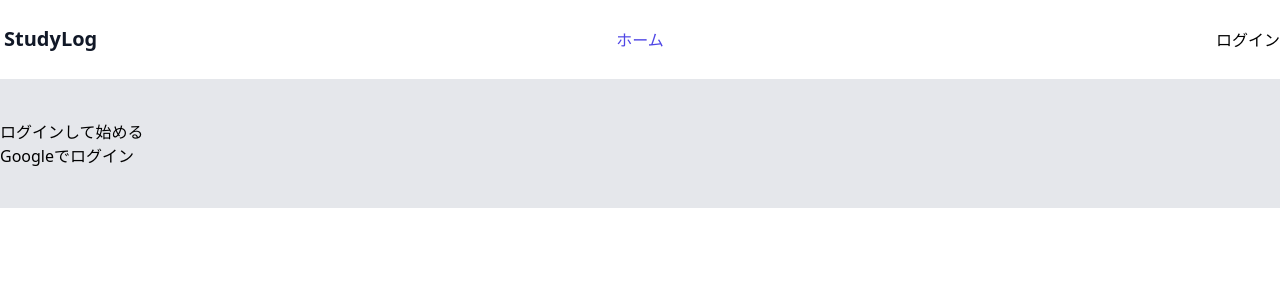
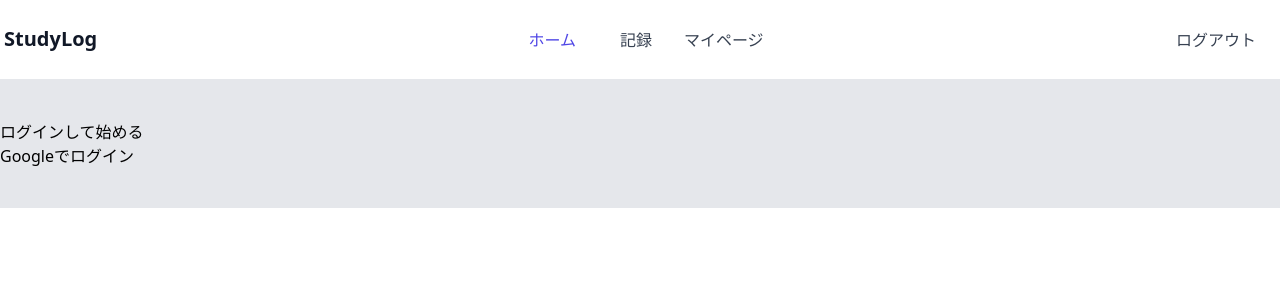
Before and after one commit to bmstyojaop/study-log, a React (Create React App) app: page /login in a window 1280 px wide. Shown: the top 300 px of the page. Built offline with nearby package versions, Linux system fonts and the light colour scheme; no server answers; sample sign-in values are in the browser's storage.

Commit message:
:bug: リロードするとログイン状態が解除される問題を解消

```diff
--- a/src/App.tsx
+++ b/src/App.tsx
@@ -1,4 +1,6 @@
-import React, { useState } from "react";
+import type { User } from "@firebase/auth";
+import { getAuth, onAuthStateChanged } from "firebase/auth";
+import React, { useEffect, useState } from "react";
 import { Link, Route, Routes } from "react-router-dom";
 
 import { SignIn } from "./components/SignIn";
@@ -9,15 +11,22 @@ import { MyPage } from "./routes/MyPage";
 import { RecordStudy } from "./routes/RecordStudy";
 
 const App = () => {
-  const [isAuth, setIsAuth] = useState(false);
+  const [user, setUser] = useState<User | null>(null);
+
+  useEffect(() => {
+    return onAuthStateChanged(getAuth(), (user: User | null) => {
+      setUser(user);
+      console.log(user?.displayName);
+    });
+  }, []);
   return (
     <Routes>
-      <Route path="/" element={<Layout isAuth={isAuth} setIsAuth={setIsAuth} />}>
+      <Route path="/" element={<Layout user={user} />}>
         <Route index element={<Home />} />
-        <Route path="my-page" element={<MyPage isAuth={isAuth} />} />
-        <Route path="record-study" element={<RecordStudy isAuth={isAuth} />}></Route>
-        <Route path="/login" element={<SignIn setIsAuth={setIsAuth} />}></Route>
-        <Route path="/logout" element={<SignOut setIsAuth={setIsAuth} />}></Route>
+        <Route path="my-page" element={<MyPage user={user} />} />
+        <Route path="record-study" element={<RecordStudy user={user} />}></Route>
+        <Route path="/login" element={<SignIn />}></Route>
+        <Route path="/logout" element={<SignOut />}></Route>
         <Route path="*" element={<NoMatch />} />
       </Route>
     </Routes>
@@ -27,9 +36,9 @@ const App = () => {
 function NoMatch() {
   return (
     <div>
-      <h2>Nothing to see here!</h2>
+      <h2>ページが見つかりませんでした。</h2>
       <p>
-        <Link to="/">Go to the home page</Link>
+        <Link to="/">ホームに戻る</Link>
       </p>
     </div>
   );
--- a/src/components/Header.tsx
+++ b/src/components/Header.tsx
@@ -1,19 +1,18 @@
+import type { User } from "@firebase/auth";
 import { signOut } from "firebase/auth";
-import React, { Dispatch, FC, SetStateAction } from "react";
+import React, { FC } from "react";
 import { Link, useNavigate } from "react-router-dom";
 
 import { auth } from "../firebase";
 
 type HeaderProps = {
-  isAuth: boolean;
-  setIsAuth: Dispatch<SetStateAction<boolean>>;
+  user: User | null;
 };
-export const Header: FC<HeaderProps> = ({ isAuth, setIsAuth }) => {
+
+export const Header: FC<HeaderProps> = ({ user }) => {
   const navigate = useNavigate();
   const signOutGoogle = () => {
     signOut(auth).then(() => {
-      localStorage.clear();
-      setIsAuth(false);
       navigate("/");
     });
   };
@@ -34,7 +33,7 @@ export const Header: FC<HeaderProps> = ({ isAuth, setIsAuth }) => {
             >
               ホーム
             </Link>
-            {isAuth ? (
+            {user ? (
               <>
                 <Link
                   to="/record-study"
@@ -52,7 +51,7 @@ export const Header: FC<HeaderProps> = ({ isAuth, setIsAuth }) => {
             ) : null}
           </nav>
           <nav className="flex w-full flex-col items-start justify-end pt-4 md:w-1/3 md:flex-row md:items-center md:py-0">
-            {isAuth ? (
+            {user ? (
               <button
                 onClick={signOutGoogle}
                 className="mr-0 w-full px-3 py-2 text-gray-700 md:mr-2 md:w-auto lg:mr-3"
--- a/src/components/SignIn.tsx
+++ b/src/components/SignIn.tsx
@@ -1,18 +1,12 @@
 import { signInWithPopup } from "firebase/auth";
-import { Dispatch, FC, SetStateAction } from "react";
 import { useNavigate } from "react-router-dom";
 
 import { auth, provider } from "../firebase";
 
-type SignInProps = {
-  setIsAuth: Dispatch<SetStateAction<boolean>>;
-};
-export const SignIn: FC<SignInProps> = ({ setIsAuth }) => {
+export const SignIn = () => {
   const navigate = useNavigate();
   const loginWithGoogle = () => {
     signInWithPopup(auth, provider).then(() => {
-      localStorage.setItem("isAuth", "true");
-      setIsAuth(true);
       navigate("/");
     });
   };
--- a/src/components/SignOut.tsx
+++ b/src/components/SignOut.tsx
@@ -1,18 +1,12 @@
 import { signOut } from "firebase/auth";
-import { Dispatch, FC, SetStateAction } from "react";
 import { useNavigate } from "react-router-dom";
 
 import { auth } from "../firebase";
 
-type signOutProps = {
-  setIsAuth: Dispatch<SetStateAction<boolean>>;
-};
-export const SignOut: FC<signOutProps> = ({ setIsAuth }) => {
+export const SignOut = () => {
   const navigate = useNavigate();
   const signOutGoogle = () => {
     signOut(auth).then(() => {
-      localStorage.clear();
-      setIsAuth(false);
       navigate("/signin");
     });
   };
--- a/src/routes/Layout.tsx
+++ b/src/routes/Layout.tsx
@@ -1,17 +1,17 @@
-import React, { Dispatch, FC, SetStateAction } from "react";
+import type { User } from "@firebase/auth";
+import React, { FC } from "react";
 import { Outlet } from "react-router-dom";
 
 import { Header } from "../components/Header";
 
 type layoutProps = {
-  isAuth: boolean;
-  setIsAuth: Dispatch<SetStateAction<boolean>>;
+  user: User | null;
 };
 
-export const Layout: FC<layoutProps> = ({ isAuth, setIsAuth }) => {
+export const Layout: FC<layoutProps> = ({ user }) => {
   return (
     <div>
-      <Header isAuth={isAuth} setIsAuth={setIsAuth} />
+      <Header user={user} />
       <div className="bg-gray-200 py-10">
         <Outlet />
       </div>
--- a/src/routes/MyPage.tsx
+++ b/src/routes/MyPage.tsx
@@ -1,15 +1,16 @@
+import type { User } from "@firebase/auth";
 import React, { FC, useEffect } from "react";
 import { useNavigate } from "react-router-dom";
 
 type MyPageProps = {
-  isAuth: boolean;
+  user: User | null;
 };
 
-export const MyPage: FC<MyPageProps> = ({ isAuth }) => {
+export const MyPage: FC<MyPageProps> = ({ user }) => {
   const navigate = useNavigate();
 
   useEffect(() => {
-    if (!isAuth) {
+    if (!user) {
       navigate("/login");
     }
   }, []);
--- a/src/routes/RecordStudy.tsx
+++ b/src/routes/RecordStudy.tsx
@@ -1,3 +1,4 @@
+import type { User } from "@firebase/auth";
 import { addDoc, collection, serverTimestamp } from "firebase/firestore";
 import React, { ChangeEventHandler, FC, FormEvent, useCallback, useEffect, useState } from "react";
 import { useNavigate } from "react-router-dom";
@@ -5,10 +6,10 @@ import { useNavigate } from "react-router-dom";
 import { auth, db } from "../firebase";
 
 type RecordStudyProps = {
-  isAuth: boolean;
+  user: User | null;
 };
 
-export const RecordStudy: FC<RecordStudyProps> = ({ isAuth }) => {
+export const RecordStudy: FC<RecordStudyProps> = ({ user }) => {
   const [title, setTitle] = useState("");
   const [detail, setDetail] = useState("");
   const [hour, setHour] = useState("");
@@ -51,7 +52,7 @@ export const RecordStudy: FC<RecordStudyProps> = ({ isAuth }) => {
   };
 
   useEffect(() => {
-    if (!isAuth) {
+    if (!user) {
       navigate("/login");
     }
   }, []);
```
